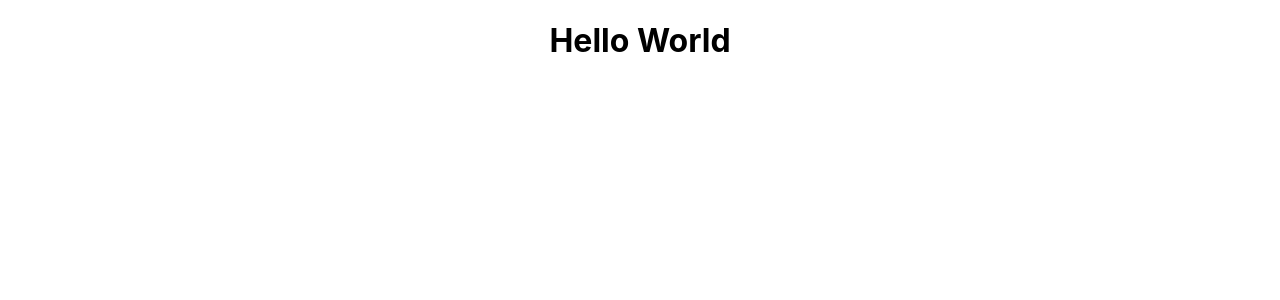
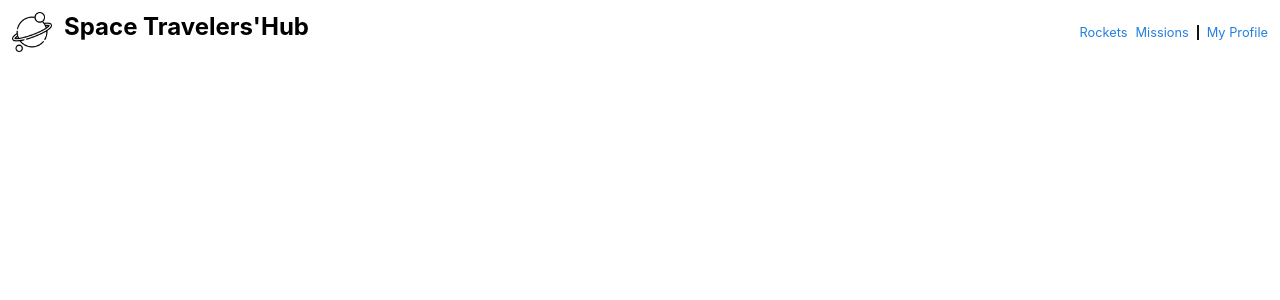
Before and after one commit to Trast00/SpaceX-Group-Project, a React (Create React App) app: page / in a window 1280 px wide. Shown: the top 300 px of the page. Built offline with nearby package versions, Linux system fonts and the light colour scheme.

Commit message:
Add a navbar with proper styling

```diff
--- a/src/App.css
+++ b/src/App.css
@@ -1,38 +1,37 @@
+* {
+  margin: 0;
+  padding: 0;
+  box-sizing: border-box;
+
+  --color-primary: #0290ff;
+  --color-primary-dark: #0290ff;
+  --color-text: #121212;
+  --color-text-blue: #227fdc;
+  --color-text-gray: #888;
+}
+
+.flex-center {
+  display: flex;
+  justify-content: center;
+  align-items: center;
+}
+
+.row {
+  display: flex;
+}
+
+.column {
+  display: flex;
+  flex-direction: column;
+}
+
+.no-style {
+  list-style: none;
+  text-decoration: none;
+  background-color: transparent;
+  border: none;
+}
+
 .App {
   text-align: center;
 }
-
-.App-logo {
-  height: 40vmin;
-  pointer-events: none;
-}
-
-@media (prefers-reduced-motion: no-preference) {
-  .App-logo {
-    animation: App-logo-spin infinite 20s linear;
-  }
-}
-
-.App-header {
-  background-color: #282c34;
-  min-height: 100vh;
-  display: flex;
-  flex-direction: column;
-  align-items: center;
-  justify-content: center;
-  font-size: calc(10px + 2vmin);
-  color: white;
-}
-
-.App-link {
-  color: #61dafb;
-}
-
-@keyframes App-logo-spin {
-  from {
-    transform: rotate(0deg);
-  }
-  to {
-    transform: rotate(360deg);
-  }
-}
--- /dev/null
+++ b/src/components/Navbar.css
@@ -0,0 +1,22 @@
+.navbar {
+  justify-content: space-between;
+  padding: 12px;
+
+}
+
+.navbar img {
+  width: 40px;
+  height: 40px;
+  margin-right: 12px;
+}
+
+.list-nav {
+  gap: 8px;
+  font-size: 0.8rem;
+  color: var(--color-text-blue);
+}
+
+.seprator {
+  height: 15px;
+  border: 1px solid #121212;
+}
--- a/src/components/Navbar.js
+++ b/src/components/Navbar.js
@@ -1,10 +1,21 @@
-import React from 'react'
+import React from 'react';
+import logo from '../assets/images/planet.png';
+import './Navbar.css';
 
-const Navbar = () => {
+function Navbar() {
   return (
-    <div>
-        <h1>Hello World</h1>
+  <nav className='flex-center navbar'>
+    <div className="row logo">
+      <img src={logo} alt="Logo Space X" />
+      <h1>Space Travelers'Hub</h1>
     </div>
+    <ul className='flex-center no-style list-nav'>
+      <li>Rockets</li>
+      <li>Missions</li>
+      <hr className='seprator'/>
+      <li>My Profile</li>
+    </ul>
+  </nav>
   )
 }
 
```
Also changed, not shown: src/index.js (line endings or trailing spaces).
